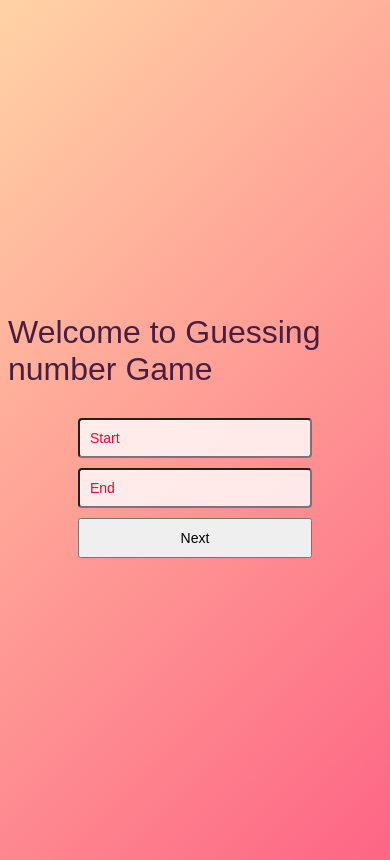
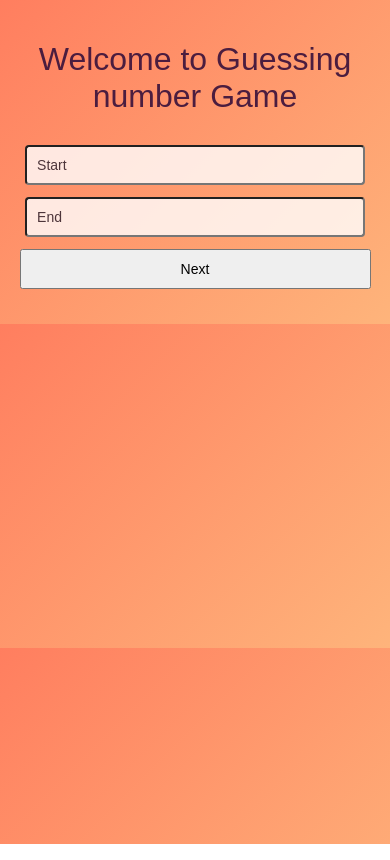
Before and after one commit to DhruvSutariya876/Guessing-number-game, a plain HTML site: page index.html in a window 390 px wide. Drawn offline with Linux system fonts and the light colour scheme; a web font is replaced by a local one.

Commit message:
Update style.css

```diff
--- a/style.css
+++ b/style.css
@@ -1,21 +1,15 @@
 body {
-    background: linear-gradient(135deg, #ffd3a5, #fd6585);
+    background: linear-gradient(135deg, #ff7e5f, #feb47b);
     height: 100vh;
     display: flex;
     flex-direction: column;
     align-items: center;
     justify-content: center;
+    margin: 0;
 }
 
-#homepage {
+#homepage, #guesspage {
     display: flex;
-    flex-direction: column;
-    padding: 10px;
-    gap: 10px;
-}
-
-#guesspage {
-    display: none;
     flex-direction: column;
     padding: 10px;
     gap: 10px;
@@ -23,17 +17,23 @@ body {
     justify-content: center;
 }
 
+#guesspage {
+    display: none;
+}
+
 h1 {
     color: #4b1d3f;
     font-size: 3rem;
     font-family: 'Bitcount Single', sans-serif;
     font-weight: 500;
+    text-align: center;
 }
 
 input[type="number"] {
     color: #333;
     padding: 0.5rem;
     width: 400px;
+    max-width: 90%;
     border-radius: 4px;
     background: rgba(255, 255, 255, 0.8);
     outline: none;
@@ -42,23 +42,22 @@ input[type="number"] {
 input:focus {
     border-color: #2193b0;
     box-shadow: 0 0 5px rgba(33, 147, 176, 0.5);
-    outline: none;
 }
 
 input::placeholder {
-    color: #f10736;
+    color: #4d353a;
     font-weight: 500;
 }
 
 .btns {
     margin-top: 30px;
-    margin-right: 15px;
     width: 25%;
+    max-width: 200px;
     padding: 7px;
-    color: #cfd9df;
+    color: #fff;
     background: linear-gradient(135deg, #d4145a, #fbb03b);
-    color: #fff;
     transition: all 0.3s ease;
+    cursor: pointer;
 }
 
 .btns:hover {
@@ -66,10 +65,11 @@ input::placeholder {
     filter: brightness(1.1);
 }
 
-#result{
+#result {
     font-size: 1rem;
     font-family: 'Franklin Gothic Medium', 'Arial Narrow', Arial, sans-serif;
-
+    text-align: center;
+    color: cornsilk;
 }
 
 .guessed:hover {
@@ -78,29 +78,36 @@ input::placeholder {
 }
 
 @media (max-width: 480px) {
+    body {
+        height: auto;
+        padding: 20px 0;
+    }
+
     h1 {
         font-size: 2rem;
-        margin-bottom: 20px;
+        margin-bottom: 15px;
     }
 
-    form {
-        padding: 20px;
-        gap: 10px;
+    #homepage, #guesspage {
+        width: 90%;
+        padding: 15px;
+        gap: 12px;
     }
 
     input[type="number"] {
-        font-size: 14px;
-        padding: 10px;
-        width: 15em;
-    }
-
-    #btn {
+        width: 100%;
         font-size: 14px;
         padding: 10px;
     }
 
-    .guessed {
+    #btn, .guessed, .btns {
+        width: 100%;
         font-size: 14px;
         padding: 10px;
+        margin-right: 0;
+    }
+
+    #result {
+        font-size: 0.9rem;
     }
 }
```
